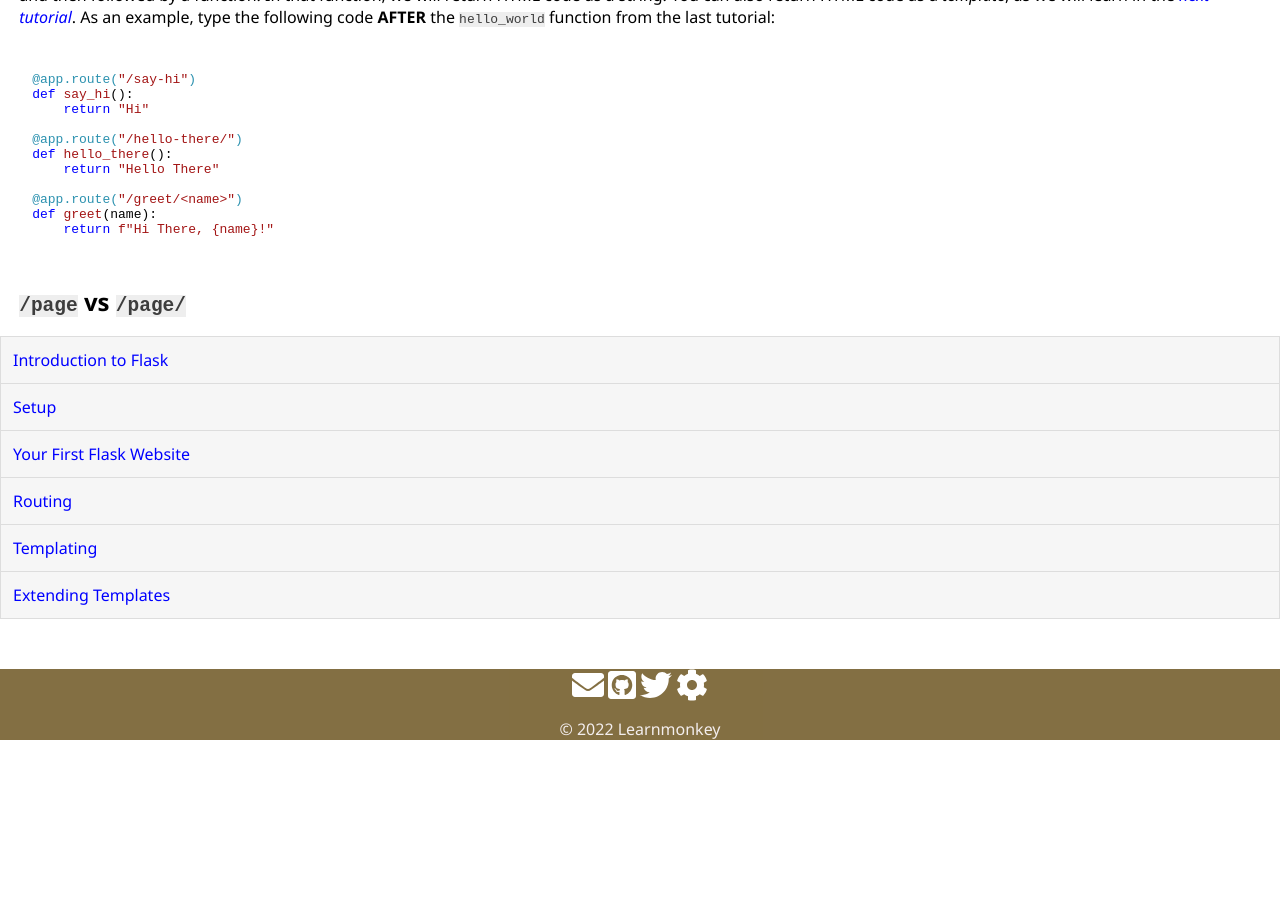
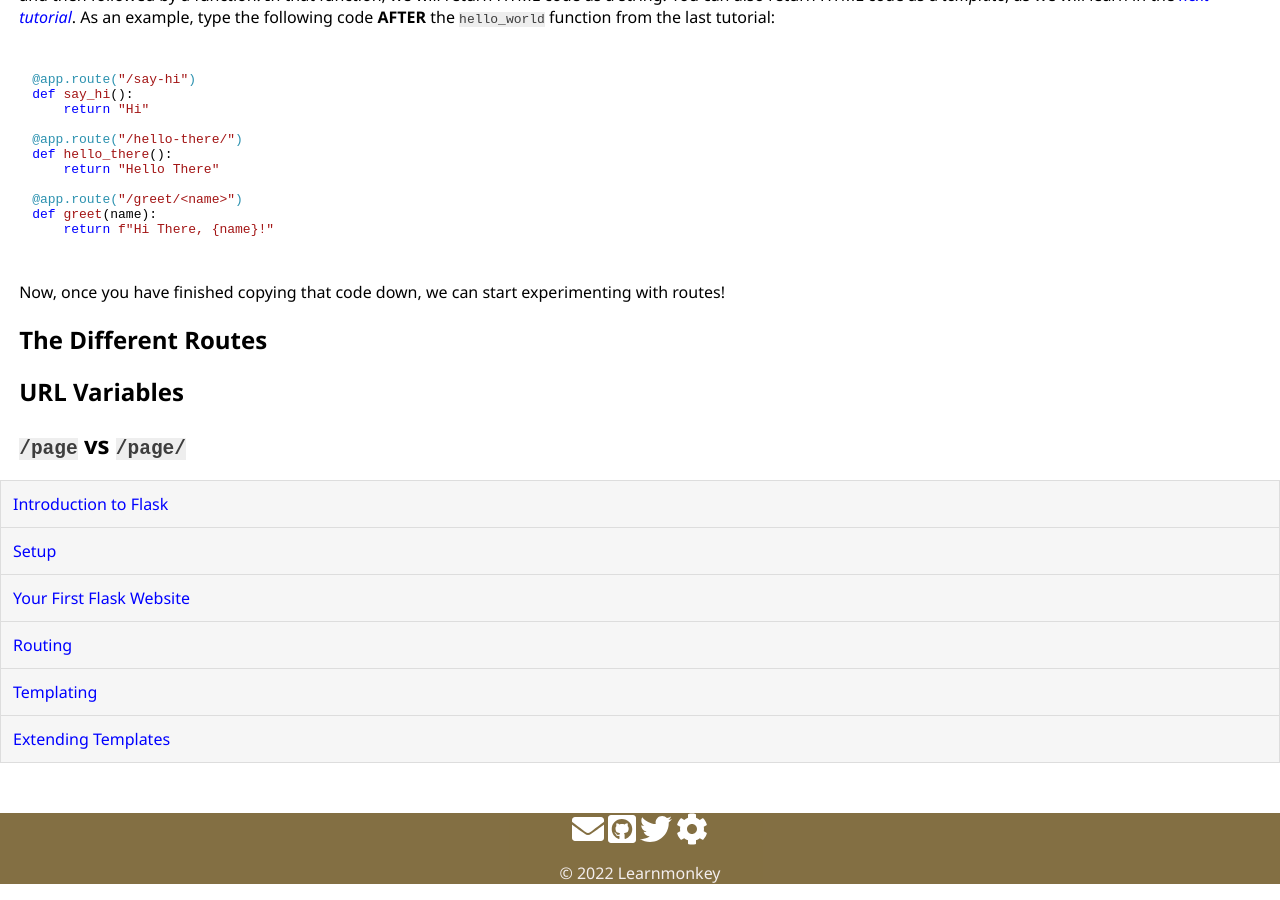
Before and after one commit to learnmonkey/learnmonkey.github.io, a Jekyll site: the page built from programming/python/flask/routing.html, in a window 1280 px wide and 900 px high, scrolled down 591 px. Built offline with Jekyll 4.4.1, drawn with Linux system fonts in a browser that asks for light colours; nearby versions of some CDN libraries; before the commit the page ends 1347 px from its top, so only the background shows below that.

Commit message:
new sections

```diff
--- a/programming/python/flask/routing.html
+++ b/programming/python/flask/routing.html
@@ -27,6 +27,15 @@ def hello_there():
 def greet(name):
     return f"Hi There, {name}!"
     </code></pre>
+    <p>Now, once you have finished copying that code down, we can start experimenting with routes!</p>
+</section>
+
+<section>
+    <h2>The Different Routes</h2>
+</section>
+
+<section>
+    <h2>URL Variables</h2>
 </section>
 
 <section>
```
